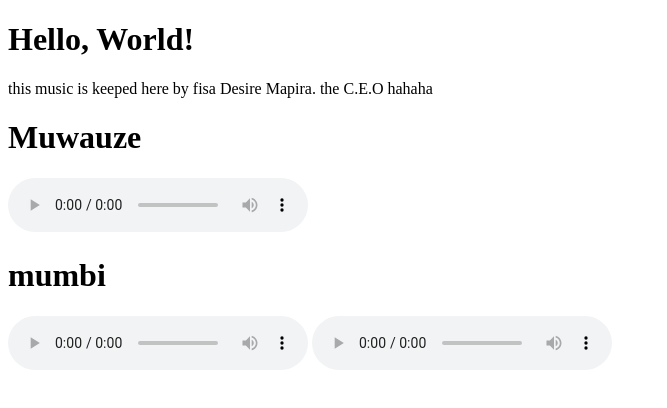
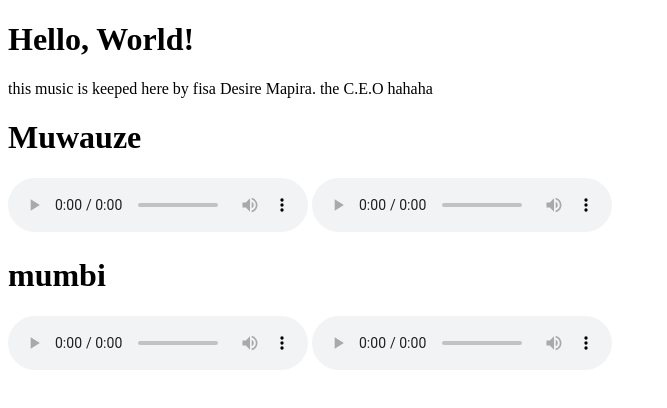
Before and after one commit to dizzar-mw/My-training-2025, a plain HTML site: page index.html in a window 1280 px wide. Shown: the whole page, without its empty margins (0-667 px from the left). Drawn offline with Linux system fonts and the light colour scheme.

Commit message:
Update index.html

```diff
--- a/index.html
+++ b/index.html
@@ -13,6 +13,7 @@
 
   <h1>Muwauze</h1>
   <audio controls src="Muwauze.mp3"></audio>
+  <audio controls src="Muwauze.mp3"></audio>
   <br>
   <h1> mumbi</h1>
 
```
